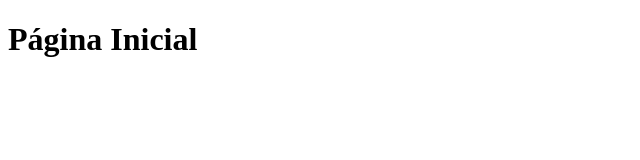
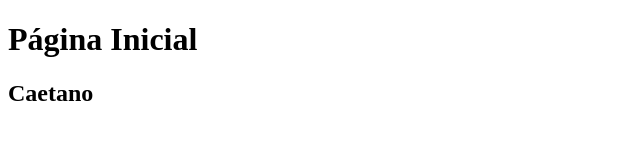
Before and after one commit to CaetanoSilva/projeto_curso_git, a plain HTML site: page index.html in a window 1280 px wide. Shown: the whole page, without its empty margins (0-640 px from the left). Drawn offline with Linux system fonts and the light colour scheme.

Commit message:
Adicionando Tag h2

```diff
--- a/index.html
+++ b/index.html
@@ -8,5 +8,6 @@
 </head>
 <body>
     <h1>Página Inicial</h1>
+    <h2>Caetano</h2>
 </body>
 </html>
```
